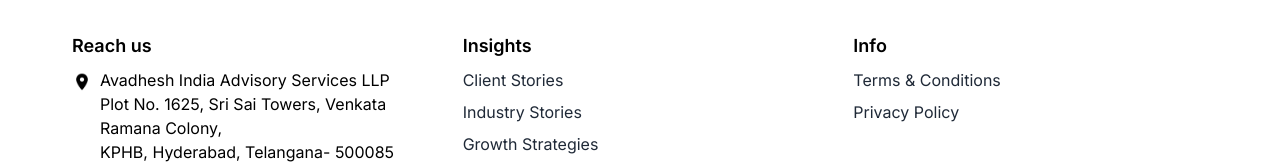
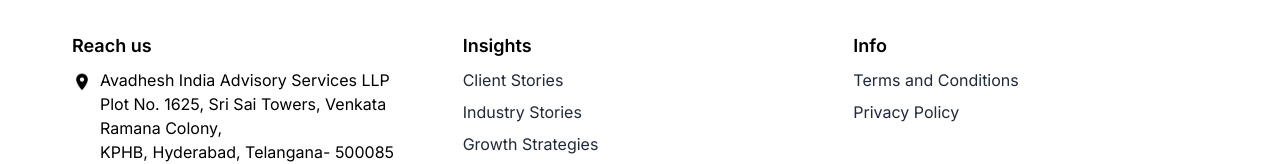
Before and after one commit to ajayAnthwal/avadhesh, a Next.js app: page / in a window 1280 px wide. Shown: the part 2890-3054 px from the top of the page. Built offline with nearby package versions, Linux system fonts and the light colour scheme.

Commit message:
footer update

```diff
--- a/src/app/components/footer/Footer.js
+++ b/src/app/components/footer/Footer.js
@@ -63,7 +63,7 @@
           <ul className="list-none space-y-2">
             <li>
               <a href="#" className="text-gray-800 hover:text-gray-600">
-                Terms & Conditions
+                Terms and Conditions
               </a>
             </li>
             <li>
```
